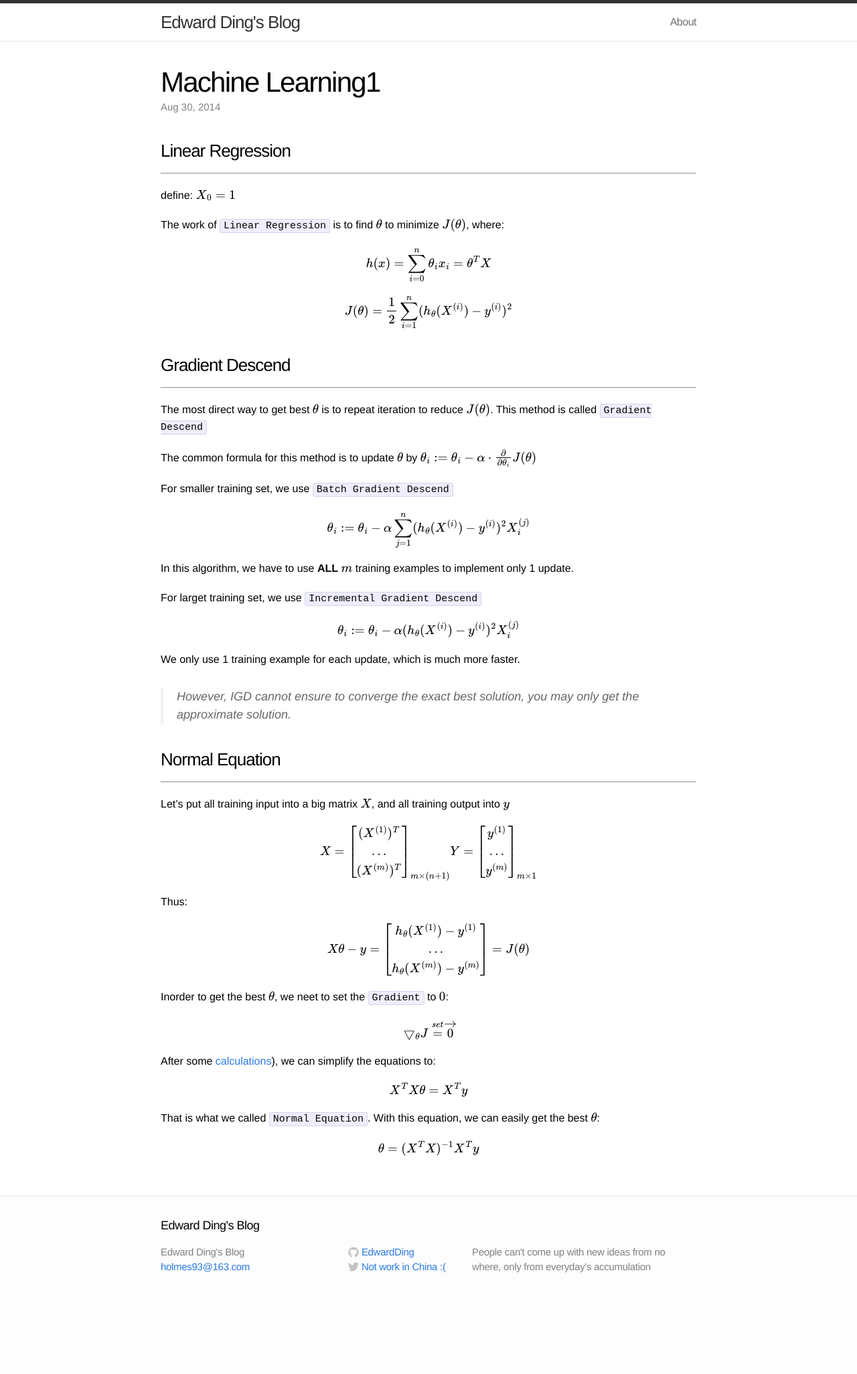
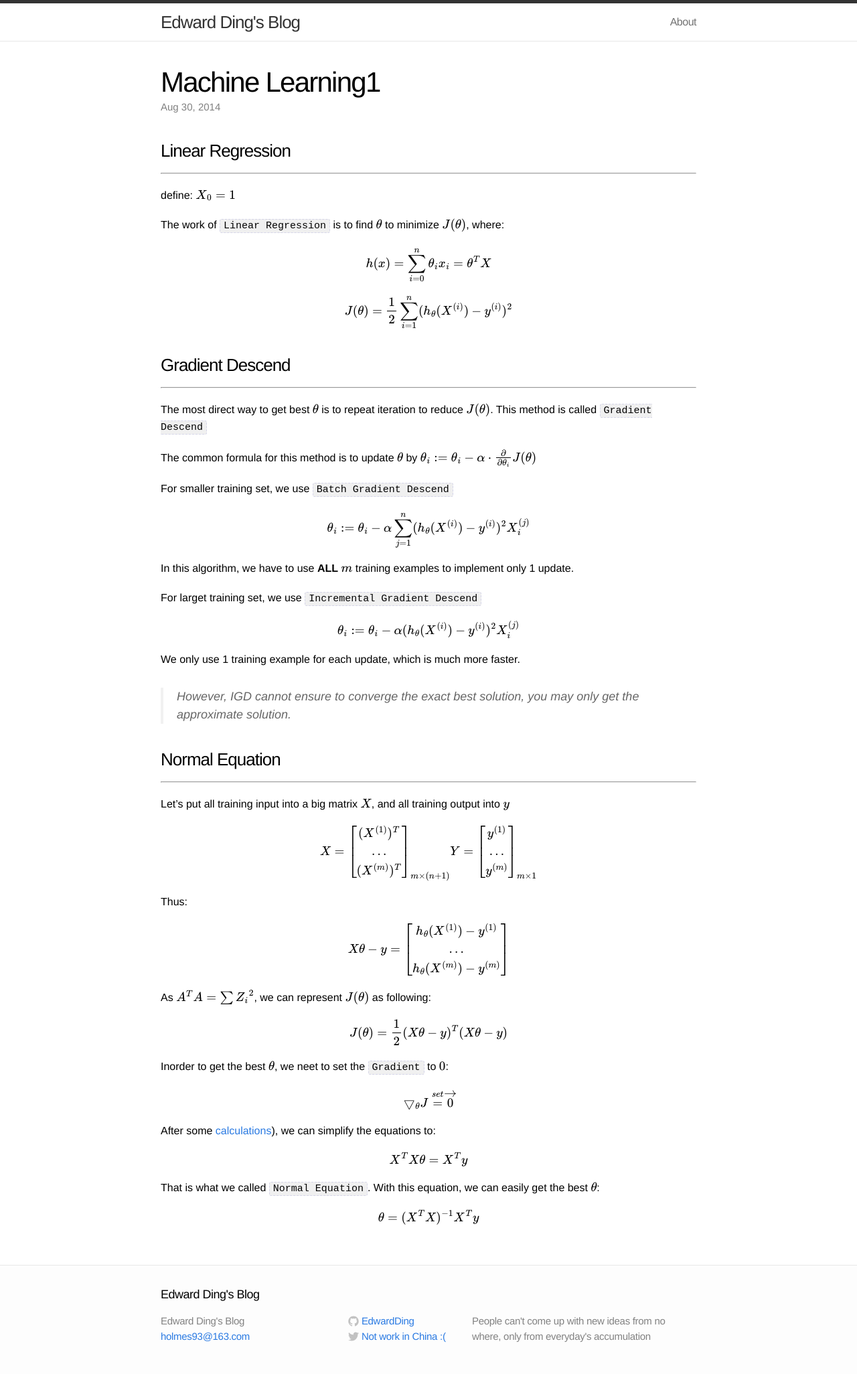
Before and after one commit to EdwardDing/EdwardDing.github.io, a Jekyll site: the page built from _posts/2014-08-30-1-ML.markdown, in a window 1280 px wide. Shown: the whole page at 67% size. Built offline with Jekyll 4.4.1, drawn with Linux system fonts in a browser that asks for light colours; formulas are drawn with MathJax 3; before the commit the page ends 1949 px from its top, so only the background shows below that.

Commit message:
Update post
Update Prove-Normal-Equation

```diff
--- a/_posts/2014-08-30-1-ML.markdown
+++ b/_posts/2014-08-30-1-ML.markdown
@@ -63,7 +63,13 @@ X\theta - y = \begin{bmatrix}
 h_\theta(X^{(1)}) - y^{(1)}\\
 ...\\
 h_\theta(X^{(m)}) - y^{(m)}
-\end{bmatrix} = J(\theta)
+\end{bmatrix}
+$$
+
+As \\(A^TA = \sum{Z_i}^2\\), we can represent \\(J(\theta)\\) as following:
+
+$$
+J(\theta) = \frac{1}{2}(X\theta - y)^T(X\theta - y)
 $$
 
 Inorder to get the best \\(\theta\\), we neet to set the `Gradient` to \\(0\\):
--- a/css/main.css
+++ b/css/main.css
@@ -228,8 +228,8 @@ a:visited { color: #205caa; }
 
 .post pre,
 .post code {
-  border: 1px solid #d5d5e9;
-  background-color: #eef;
+  border: 1px dashed #d5d5e9;
+  background-color: #f0f0f0;
   padding: 8px 12px;
   -webkit-border-radius: 3px;
   -moz-border-radius: 3px;
```
Also changed, not shown: _posts/2014-08-31-Prove-Normal-Equation.markdown (+55 -1 lines).
